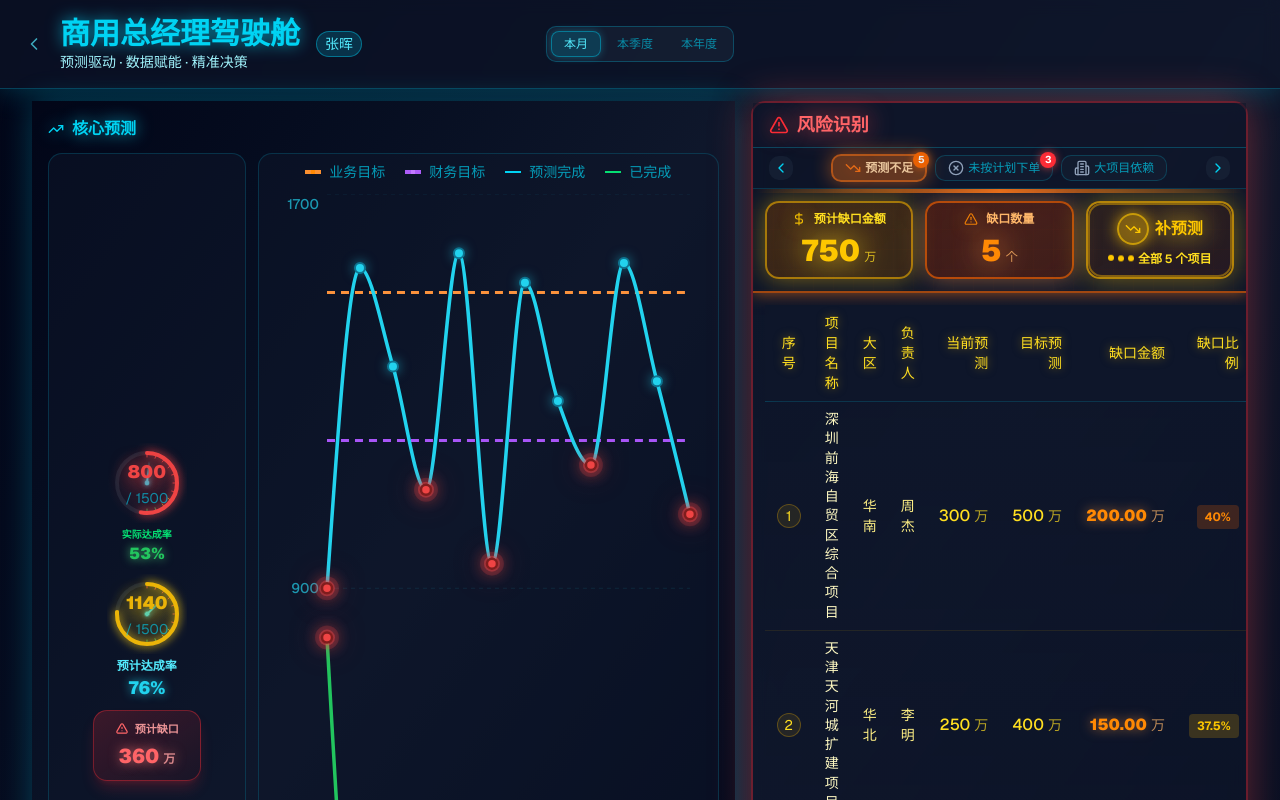
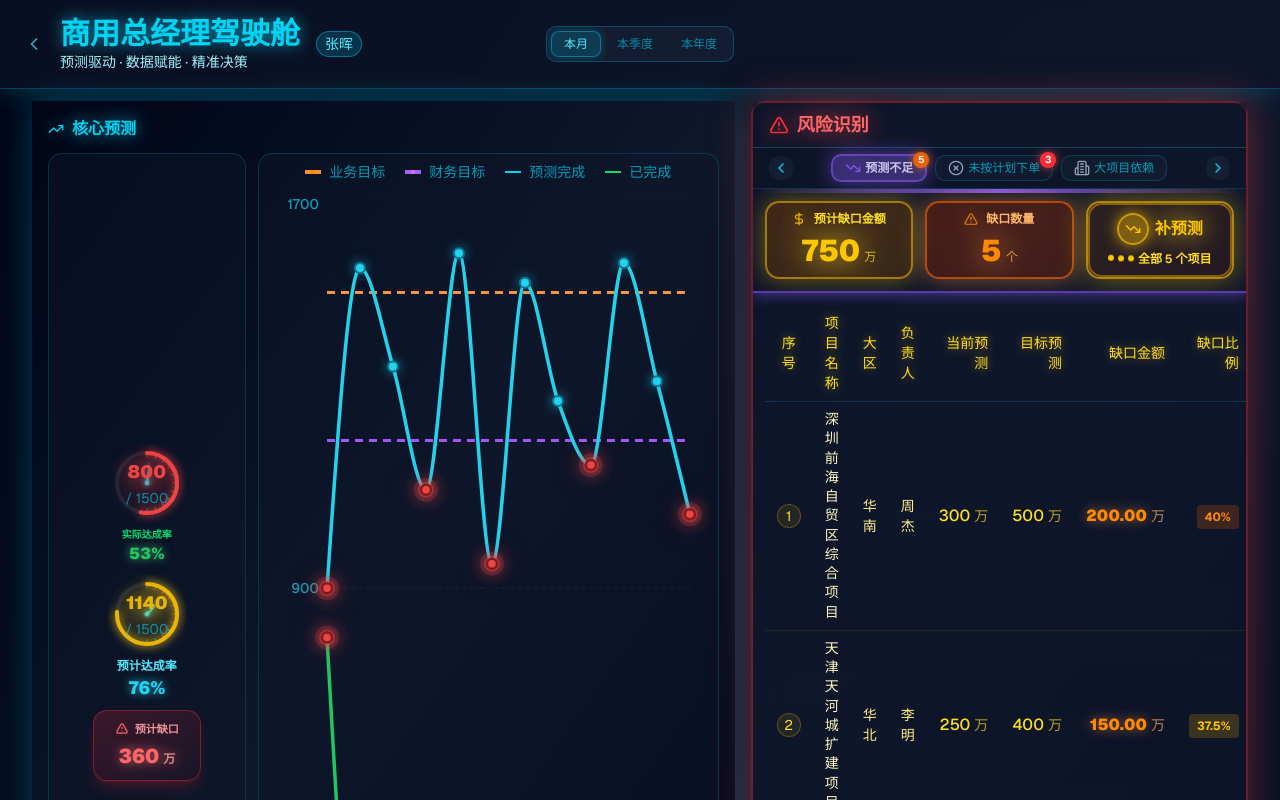
Before and after one commit to navylee1990/coze_jsc, a Next.js app: page /gm in a window 1280 px wide. Shown: the top 800 px of the page. Built offline with nearby package versions, Linux system fonts and the light colour scheme.

Commit message:
fix: 优化预测不足Tab颜色方案

```diff
--- a/src/components/RiskIdentificationPanel.tsx
+++ b/src/components/RiskIdentificationPanel.tsx
@@ -51,21 +51,21 @@ const TAB_COLOR_SCHEMES = {
     shadow: 'shadow-[0_0_25px_rgba(59,130,246,0.5)]',
     hoverShadow: 'hover:shadow-[0_0_40px_rgba(59,130,246,0.7)]',
   },
-  2: { // 预测不足 - 橙色（警告）
-    primary: 'orange',
-    primaryHex: '249,115,22',
-    bgGradient: 'from-orange-950/40 via-slate-900 to-slate-900',
-    cardGradient: 'from-orange-900/50 to-orange-800/30',
-    border: 'border-orange-500/60',
-    text: 'text-orange-200',
-    textMuted: 'text-orange-300/70',
-    textHighlight: 'text-orange-400',
-    neon: 'text-orange-400 drop-shadow-[0_0_8px_rgba(249,115,22,0.8)]',
-    glow: 'shadow-[0_0_15px_rgba(249,115,22,0.6)]',
-    buttonGradient: 'from-orange-900/30 to-amber-900/20',
-    buttonHover: 'hover:from-orange-900/50 hover:to-amber-900/30',
-    shadow: 'shadow-[0_0_25px_rgba(249,115,22,0.5)]',
-    hoverShadow: 'hover:shadow-[0_0_40px_rgba(249,115,22,0.7)]',
+  2: { // 预测不足 - 紫罗兰色（预测问题）
+    primary: 'violet',
+    primaryHex: '139,92,246',
+    bgGradient: 'from-violet-950/40 via-slate-900 to-slate-900',
+    cardGradient: 'from-violet-900/50 to-violet-800/30',
+    border: 'border-violet-500/60',
+    text: 'text-violet-200',
+    textMuted: 'text-violet-300/70',
+    textHighlight: 'text-violet-400',
+    neon: 'text-violet-400 drop-shadow-[0_0_8px_rgba(139,92,246,0.8)]',
+    glow: 'shadow-[0_0_15px_rgba(139,92,246,0.6)]',
+    buttonGradient: 'from-violet-900/30 to-purple-900/20',
+    buttonHover: 'hover:from-violet-900/50 hover:to-purple-900/30',
+    shadow: 'shadow-[0_0_25px_rgba(139,92,246,0.5)]',
+    hoverShadow: 'hover:shadow-[0_0_40px_rgba(139,92,246,0.7)]',
   },
   3: { // 报备不足 - 紫色（流程）
     primary: 'purple',
```
